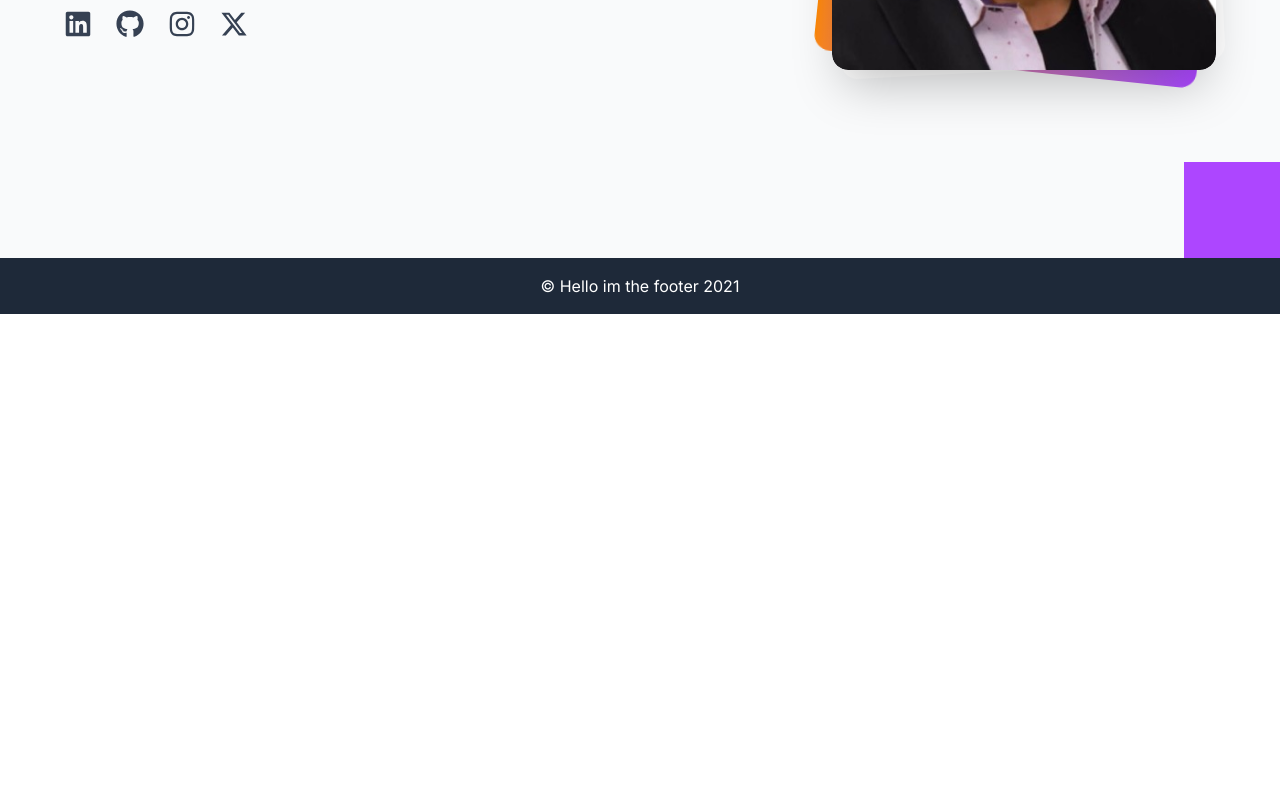
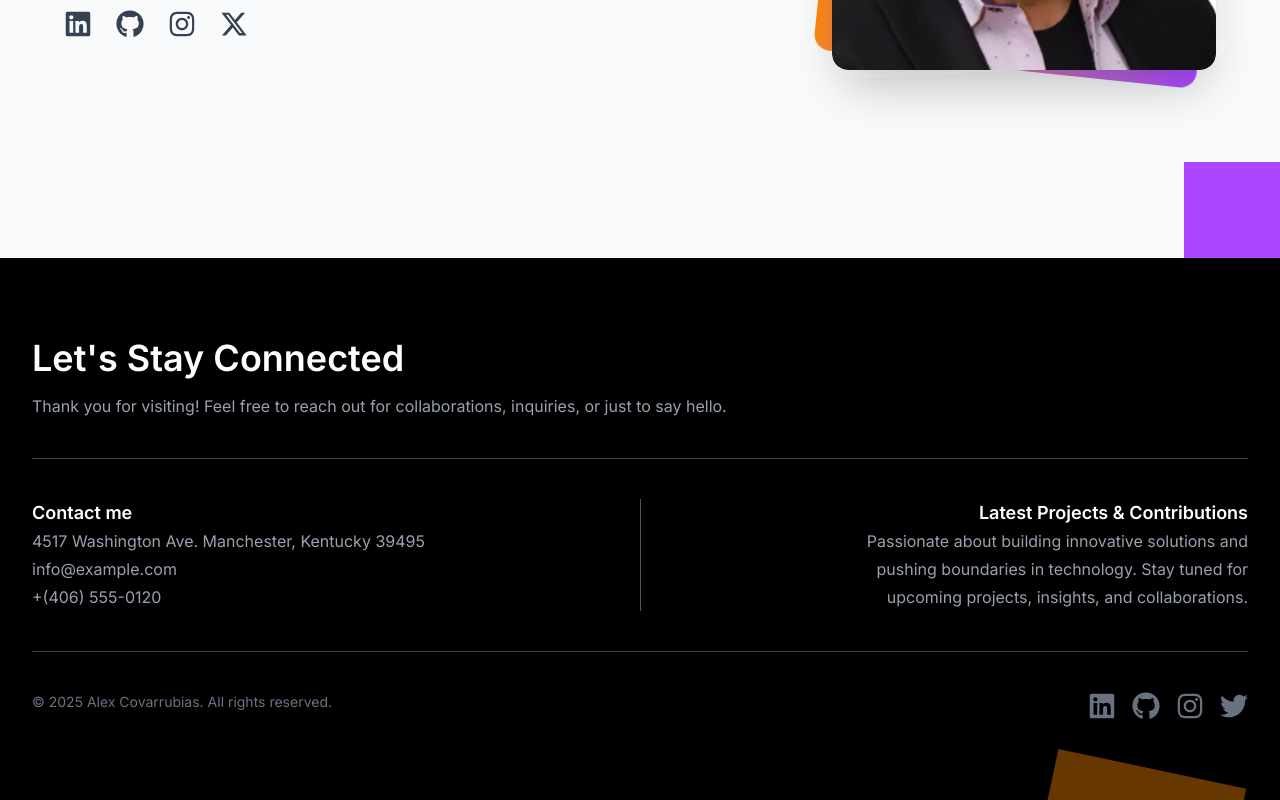
Before and after one commit to Loncitooo/react-site-alex, a React (Vite) app: page / in a window 1280 px wide. Shown: the part 542-1342 px from the top of the page. Before the commit the page ends 856 px from the top, so only its background shows below. Built offline with nearby package versions, Linux system fonts and the light colour scheme.

Commit message:
Add footer section

```diff
--- a/src/layouts/partials/Footer.jsx
+++ b/src/layouts/partials/Footer.jsx
@@ -1,7 +1,67 @@
+import { FaLinkedin, FaGithub, FaInstagram, FaTwitter } from "react-icons/fa";
+
 function Footer() {
   return (
-    <footer className="bg-gray-800 text-white text-center p-4">
-      <p>&copy; Hello im the footer 2021</p>
+    <footer className="relative bg-black text-white px-8 py-20 overflow-hidden">
+      {/* Figuras decorativas */}
+      <div className="absolute inset-0 overflow-hidden z-0">
+        {/* Rectángulo inclinado */}
+        <div className="absolute w-48 h-20 bg-orange-400 rotate-12 -bottom-12 right-10 opacity-40 animate-float delay-1000" />
+      </div>
+
+      <div className="max-w-7xl mx-auto relative z-10">
+        <h1 className="text-4xl font-semibold">Let's Stay Connected</h1>
+        <p className="mt-4 text-gray-400">
+        Thank you for visiting! Feel free to reach out for collaborations, inquiries, or just to say hello.
+        </p>
+
+        <div className="border-t border-gray-700 mt-10 pt-10 flex flex-col md:flex-row justify-between text-base/7">
+          <div className="md:w-1/2 pr-6">
+            <h2 className="text-lg font-semibold">Contact me</h2>
+            <p className="text-gray-400">4517 Washington Ave. Manchester, Kentucky 39495</p>
+            <p className="text-gray-400">info@example.com</p>
+            <p className="text-gray-400">+(406) 555-0120</p>
+          </div>
+
+          <div className="hidden md:block w-px bg-gray-600"></div>
+
+          <div className="md:w-1/2 pl-6 mt-4 md:mt-0 text-right text-base/7">
+            <h2 className="text-lg font-semibold">Latest Projects & Contributions</h2>
+            <p className="text-gray-400">Passionate about building innovative solutions and</p>
+            <p className="text-gray-400">pushing boundaries in technology. Stay tuned for</p>
+            <p className="text-gray-400">upcoming projects, insights, and collaborations.</p>
+          </div>
+        </div>
+
+        <div className="border-t border-gray-700 mt-10 pt-10 text-gray-500 text-sm flex flex-wrap justify-center md:justify-between gap-4">
+          <p className="text-center md:text-left w-full md:w-auto">
+            &copy; 2025 Alex Covarrubias. All rights reserved.
+          </p>
+
+          <nav className="flex flex-wrap justify-center md:justify-end space-x-4 w-full md:w-auto">
+            <a href="https://www.linkedin.com/in/alex" target="_blank" rel="noopener noreferrer"
+              className="text-gray-500 hover:text-orange-500 transition-transform transform hover:scale-110"
+              aria-label="LinkedIn">
+              <FaLinkedin size={28} />
+            </a>
+            <a href="https://github.com/alex" target="_blank" rel="noopener noreferrer"
+              className="text-gray-500 hover:text-orange-500 transition-transform transform hover:scale-110"
+              aria-label="GitHub">
+              <FaGithub size={28} />
+            </a>
+            <a href="https://www.instagram.com/alex" target="_blank" rel="noopener noreferrer"
+              className="text-gray-500 hover:text-orange-500 transition-transform transform hover:scale-110"
+              aria-label="Instagram">
+              <FaInstagram size={28} />
+            </a>
+            <a href="https://twitter.com/alex" target="_blank" rel="noopener noreferrer"
+              className="text-gray-500 hover:text-orange-500 transition-transform transform hover:scale-110"
+              aria-label="Twitter">
+              <FaTwitter size={28} />
+            </a>
+          </nav>
+        </div>
+      </div>
     </footer>
   );
 }
```
